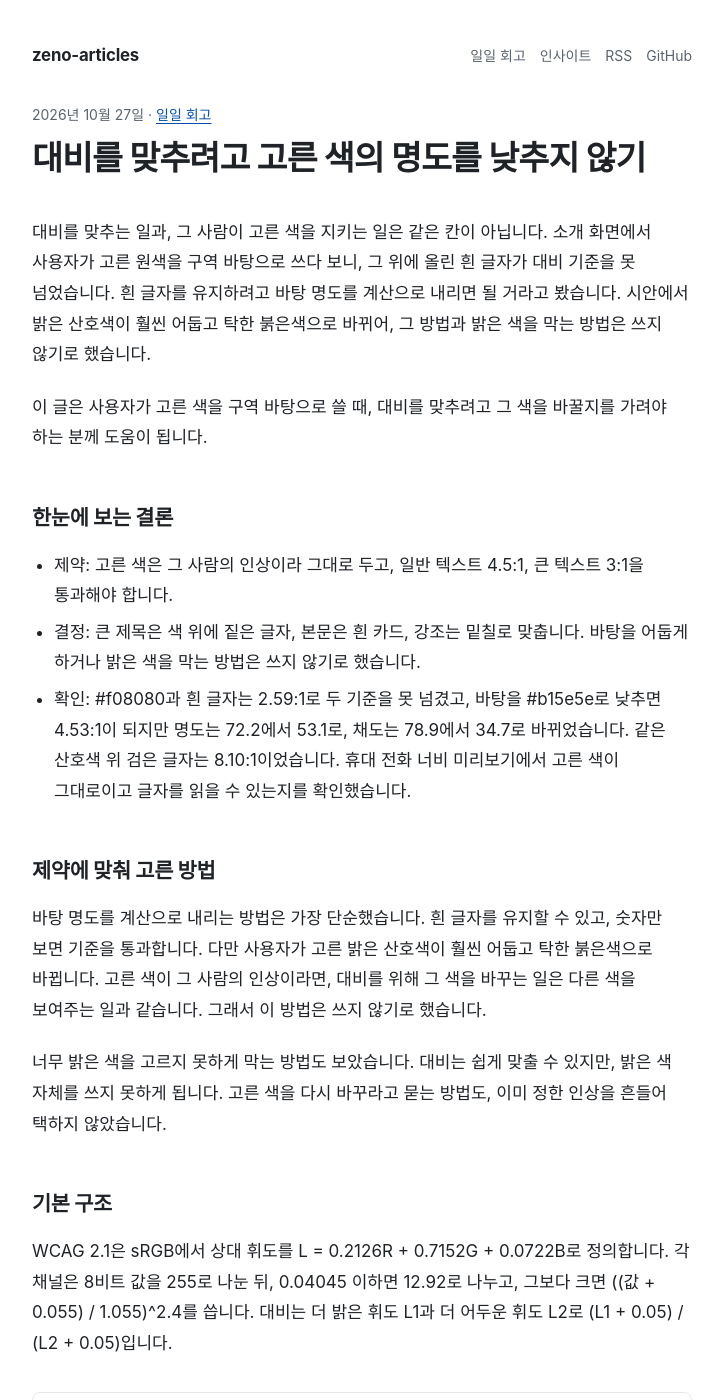
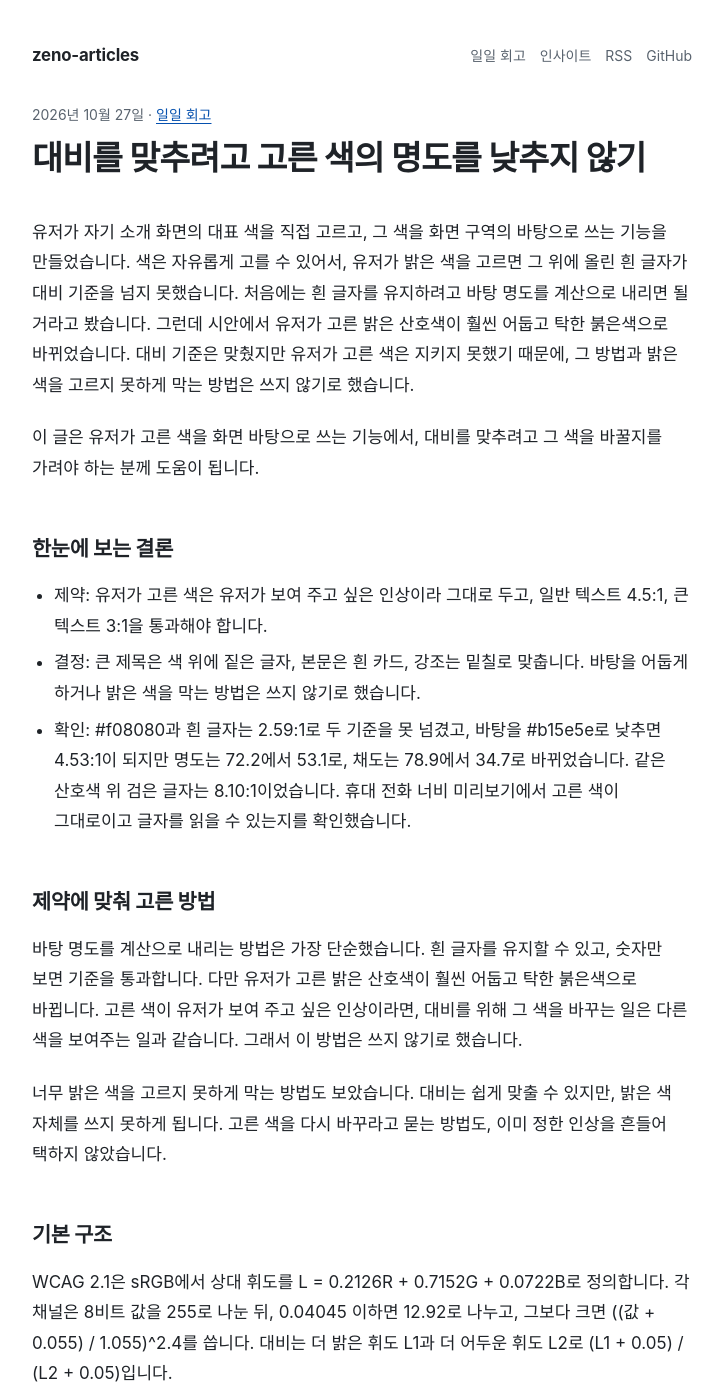
Before and after one commit to zeno0505/dev-articles, a Jekyll site: the page built from _posts/2026-10-27-fixed-or-changeable.md, in a window 1280 px wide and 1400 px high. Shown: the whole window, without its empty margins (278-1001 px from the left). Built offline with Jekyll 4.4.1, drawn with Linux system fonts in a browser that asks for light colours; some web fonts are replaced.

Commit message:
10/27 post: add general context for user-picked color (#67)

```diff
--- a/_posts/2026-10-27-fixed-or-changeable.md
+++ b/_posts/2026-10-27-fixed-or-changeable.md
@@ -2,22 +2,22 @@
 title: "대비를 맞추려고 고른 색의 명도를 낮추지 않기"
 date: 2026-10-27
 categories: [일일 회고]
-description: "사용자가 고른 원색 위 흰 글자가 대비 기준을 못 넘겨, 바탕을 낮추지 않고 글자와 흰 카드로 맞추기로 했습니다."
+description: "유저가 고른 대표 색 위 흰 글자가 대비 기준을 못 넘겨, 바탕을 낮추지 않고 글자와 흰 카드로 맞추기로 했습니다."
 ---
 
-대비를 맞추는 일과, 그 사람이 고른 색을 지키는 일은 같은 칸이 아닙니다. 소개 화면에서 사용자가 고른 원색을 구역 바탕으로 쓰다 보니, 그 위에 올린 흰 글자가 대비 기준을 못 넘었습니다. 흰 글자를 유지하려고 바탕 명도를 계산으로 내리면 될 거라고 봤습니다. 시안에서 밝은 산호색이 훨씬 어둡고 탁한 붉은색으로 바뀌어, 그 방법과 밝은 색을 막는 방법은 쓰지 않기로 했습니다.
+유저가 자기 소개 화면의 대표 색을 직접 고르고, 그 색을 화면 구역의 바탕으로 쓰는 기능을 만들었습니다. 색은 자유롭게 고를 수 있어서, 유저가 밝은 색을 고르면 그 위에 올린 흰 글자가 대비 기준을 넘지 못했습니다. 처음에는 흰 글자를 유지하려고 바탕 명도를 계산으로 내리면 될 거라고 봤습니다. 그런데 시안에서 유저가 고른 밝은 산호색이 훨씬 어둡고 탁한 붉은색으로 바뀌었습니다. 대비 기준은 맞췄지만 유저가 고른 색은 지키지 못했기 때문에, 그 방법과 밝은 색을 고르지 못하게 막는 방법은 쓰지 않기로 했습니다.
 
-이 글은 사용자가 고른 색을 구역 바탕으로 쓸 때, 대비를 맞추려고 그 색을 바꿀지를 가려야 하는 분께 도움이 됩니다.
+이 글은 유저가 고른 색을 화면 바탕으로 쓰는 기능에서, 대비를 맞추려고 그 색을 바꿀지를 가려야 하는 분께 도움이 됩니다.
 
 ## 한눈에 보는 결론
 
-- 제약: 고른 색은 그 사람의 인상이라 그대로 두고, 일반 텍스트 4.5:1, 큰 텍스트 3:1을 통과해야 합니다.
+- 제약: 유저가 고른 색은 유저가 보여 주고 싶은 인상이라 그대로 두고, 일반 텍스트 4.5:1, 큰 텍스트 3:1을 통과해야 합니다.
 - 결정: 큰 제목은 색 위에 짙은 글자, 본문은 흰 카드, 강조는 밑칠로 맞춥니다. 바탕을 어둡게 하거나 밝은 색을 막는 방법은 쓰지 않기로 했습니다.
 - 확인: #f08080과 흰 글자는 2.59:1로 두 기준을 못 넘겼고, 바탕을 #b15e5e로 낮추면 4.53:1이 되지만 명도는 72.2에서 53.1로, 채도는 78.9에서 34.7로 바뀌었습니다. 같은 산호색 위 검은 글자는 8.10:1이었습니다. 휴대 전화 너비 미리보기에서 고른 색이 그대로이고 글자를 읽을 수 있는지를 확인했습니다.
 
 ## 제약에 맞춰 고른 방법
 
-바탕 명도를 계산으로 내리는 방법은 가장 단순했습니다. 흰 글자를 유지할 수 있고, 숫자만 보면 기준을 통과합니다. 다만 사용자가 고른 밝은 산호색이 훨씬 어둡고 탁한 붉은색으로 바뀝니다. 고른 색이 그 사람의 인상이라면, 대비를 위해 그 색을 바꾸는 일은 다른 색을 보여주는 일과 같습니다. 그래서 이 방법은 쓰지 않기로 했습니다.
+바탕 명도를 계산으로 내리는 방법은 가장 단순했습니다. 흰 글자를 유지할 수 있고, 숫자만 보면 기준을 통과합니다. 다만 유저가 고른 밝은 산호색이 훨씬 어둡고 탁한 붉은색으로 바뀝니다. 고른 색이 유저가 보여 주고 싶은 인상이라면, 대비를 위해 그 색을 바꾸는 일은 다른 색을 보여주는 일과 같습니다. 그래서 이 방법은 쓰지 않기로 했습니다.
 
 너무 밝은 색을 고르지 못하게 막는 방법도 보았습니다. 대비는 쉽게 맞출 수 있지만, 밝은 색 자체를 쓰지 못하게 됩니다. 고른 색을 다시 바꾸라고 묻는 방법도, 이미 정한 인상을 흔들어 택하지 않았습니다.
 
```
